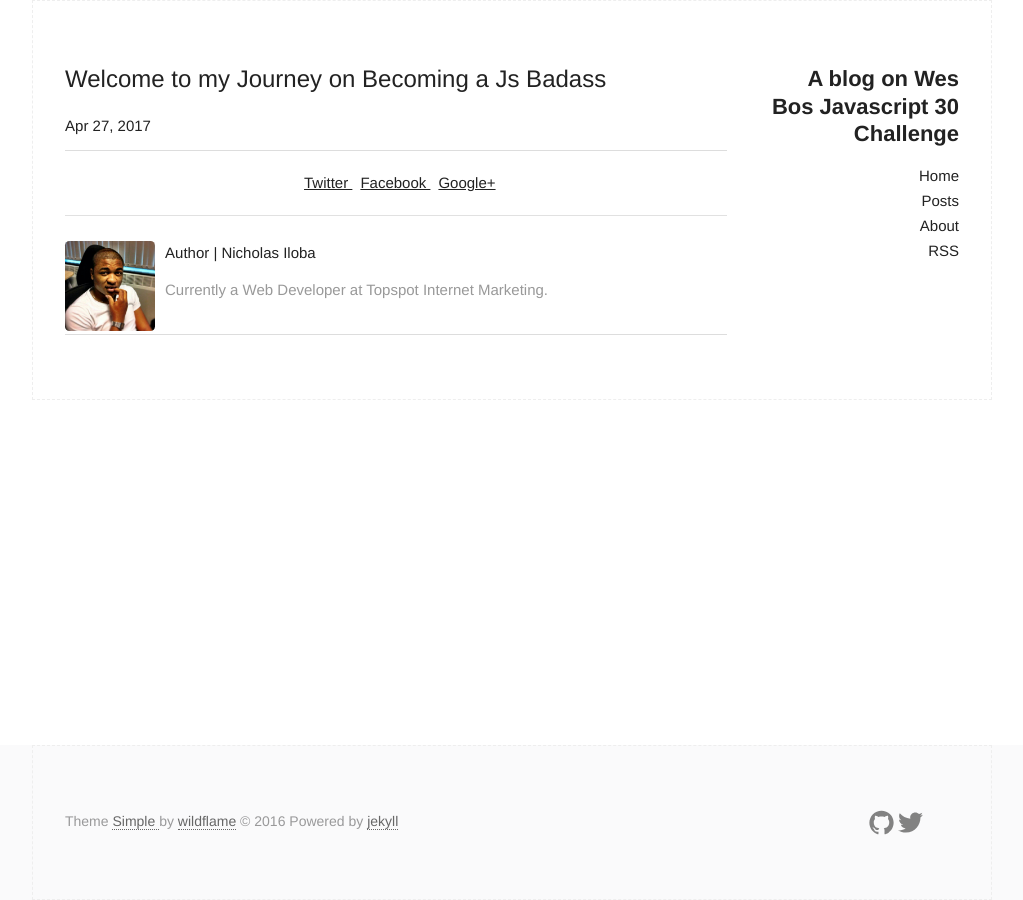
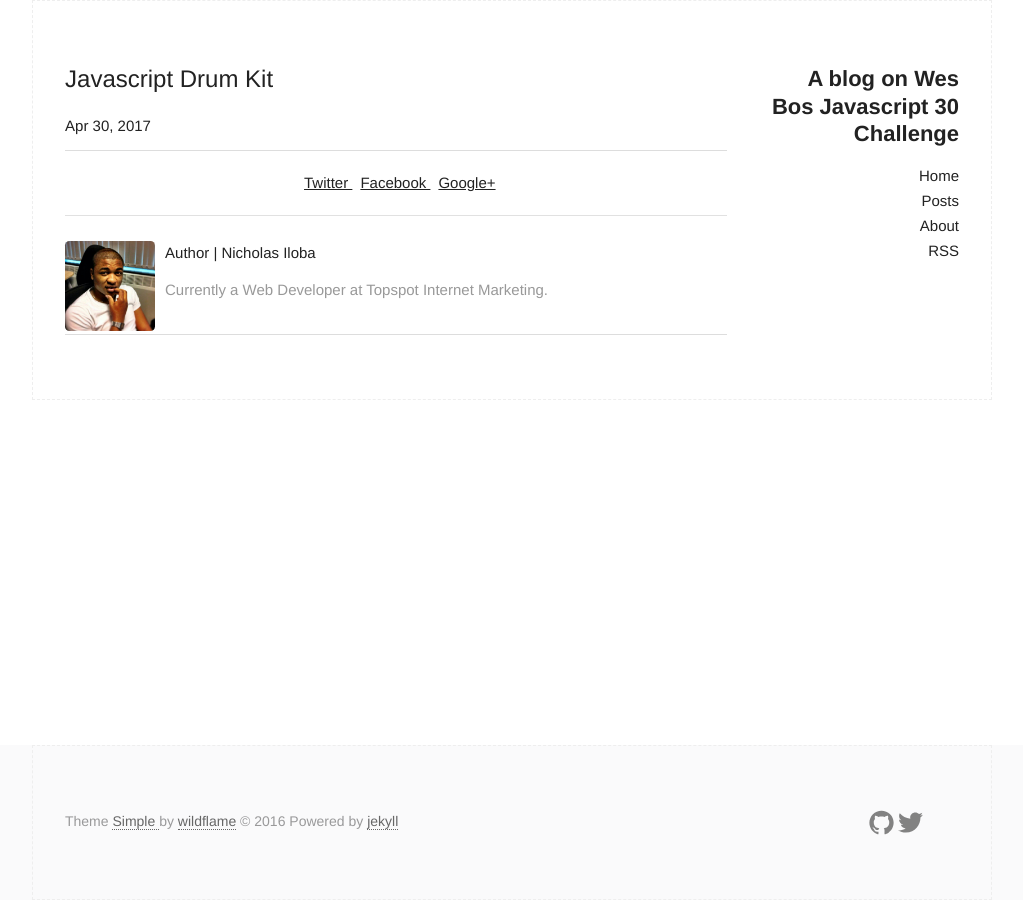
Before and after one commit to nini3008/Javascrip30-Wes, a Jekyll site: the page built from _posts/2017-04-27-welcome-to-Js Journey.markdown, in a window 1280 px wide. Shown: the whole page, without its empty margins (128-1151 px from the left). Built offline with Jekyll 4.4.1, drawn with Linux system fonts in a browser that asks for light colours.

Commit message:
Updates on Post title

```diff
--- a/_posts/2017-04-27-welcome-to-Js Journey.markdown
+++ b/_posts/2017-04-27-welcome-to-Js Journey.markdown
@@ -1,6 +1,6 @@
 ---
 layout: post
-title:  "Welcome to my Journey on Becoming a Js Badass"
-date: 2017-04-27 21:22:26 +0800
+title:  "Javascript Drum Kit"
+date: 2017-04-30 21:22:26 +0800
 categories: jekyll
 ---
```
